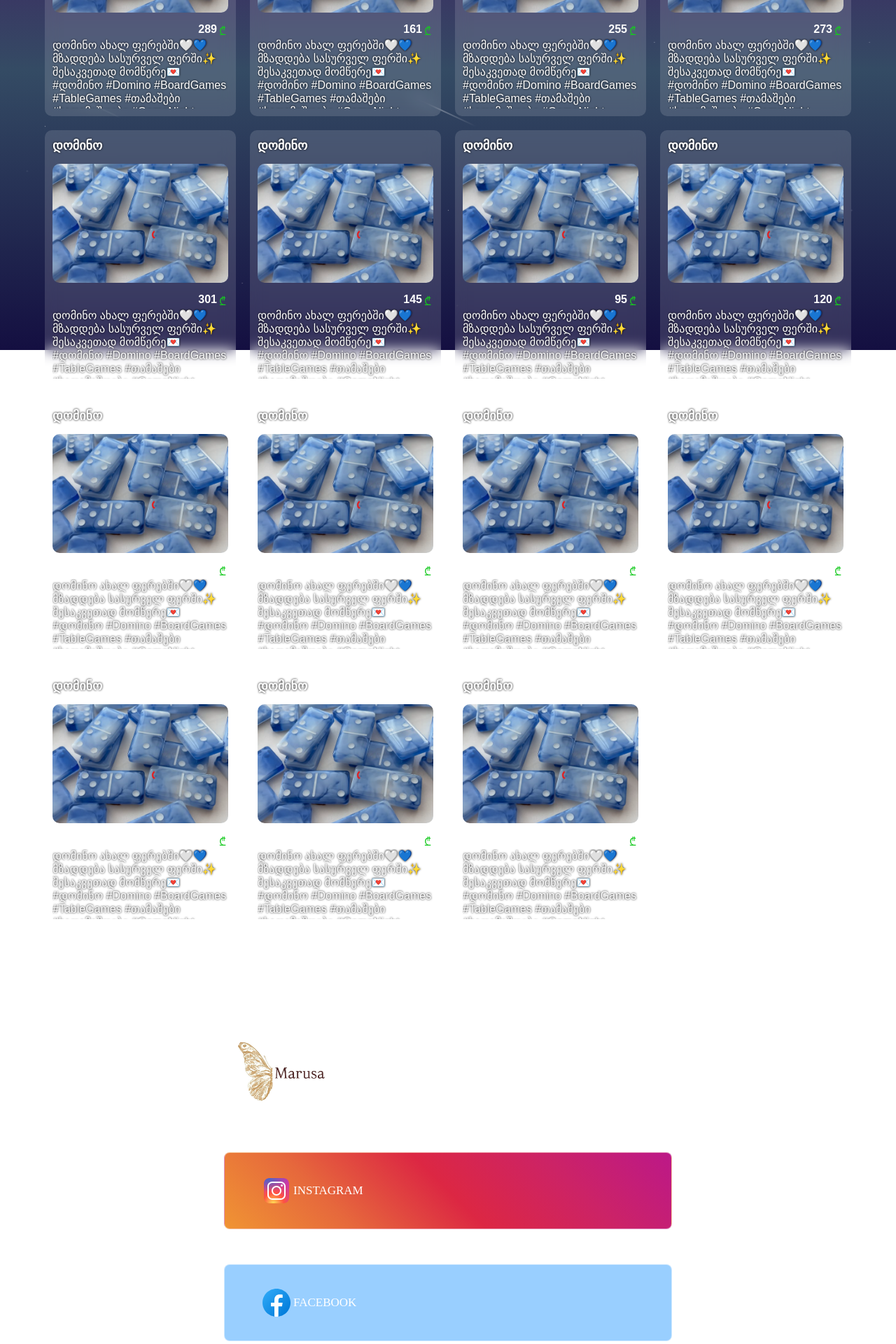
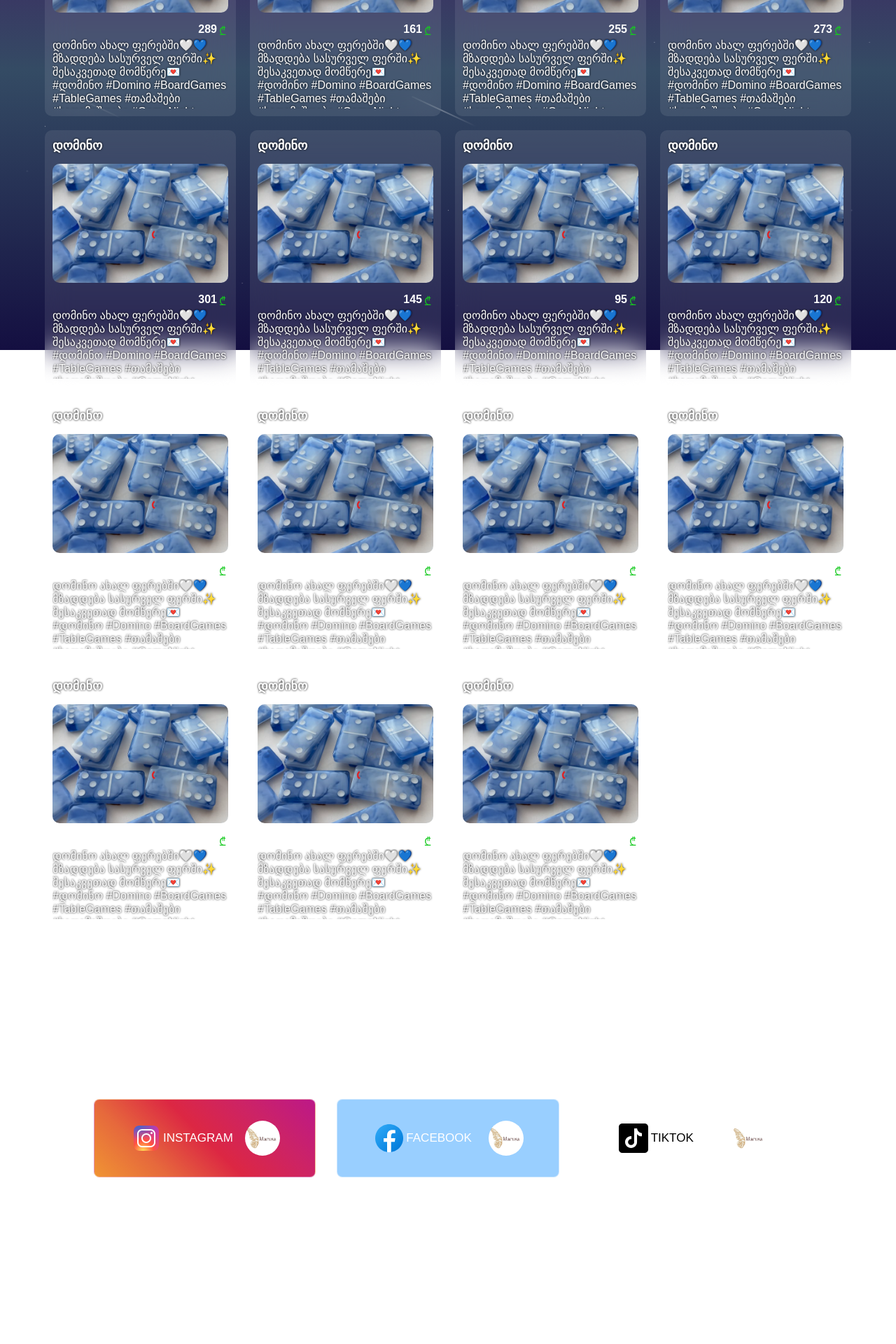
Before and after one commit to Tseretel1/marusa_line, an Angular app in the folder marusa_line/: page / in a window 1280 px wide. Shown: the part 300-2220 px from the top of the page at 70% size. After the commit the page ends 2082 px from the top, so only its background shows below. Built offline with nearby package versions, Linux system fonts and the light colour scheme.

Commit message:
modified footer aligment

```diff
--- a/marusa_line/src/app/layout/footer/footer.component.html
+++ b/marusa_line/src/app/layout/footer/footer.component.html
@@ -1,25 +1,38 @@
   <div class="container">
     <header class="header" data-aos="fade-down">
         <div class="logo-align" >
-            <div class="main-logo">
-                <img src="assets/img/marusa_line.jpg" alt="" class="logo">
-            </div>
+
             <p class="sub-title">გამოგვყევი სოც-ქსელებში!</p>
         </div>
     </header>
     <div class="midlle">
         <div class="link-align">
-            <a class="link-button instagram" href="https://www.instagram.com/marusa__line/" target="_blank" data-aos="fade-left">
+            <a class="link-button instagram" href="https://www.instagram.com/marusa__line/" target="_blank" data-aos="fade-up">
+               <div style="display: flex; align-items: center;">
                  <img src="assets/icons/instagram.svg" alt="">
                   Instagram
+               </div>
+               <div class="main-logo">
+                <img src="assets/img/marusa_line.jpg" alt="" class="logo">
+               </div>
             </a>
-            <a class="link-button facebook"  target="_blank" data-aos="fade-right">
+            <a class="link-button facebook"  target="_blank" data-aos="fade-down">
+                <div style="display: flex; align-items: center;">
                     <img src="assets/icons/facebook.svg" alt="">
                     Facebook
+               </div>
+               <div class="main-logo">
+                <img src="assets/img/marusa_line.jpg" alt="" class="logo">
+            </div>
             </a>
-            <a class="link-button tiktok"data-aos="fade-left">
+            <a class="link-button tiktok"data-aos="fade-up">
+                <div style="display: flex; align-items: center;">
                     <img src="assets/icons/tiktok.svg" alt="" >
                     Tiktok
+               </div>
+               <div class="main-logo">
+                <img src="assets/img/marusa_line.jpg" alt="" class="logo">
+            </div>
             </a>
         </div>
     </div>
--- a/marusa_line/src/app/layout/footer/footer.component.scss
+++ b/marusa_line/src/app/layout/footer/footer.component.scss
@@ -1,7 +1,7 @@
 html,body{
     width: 100%;
     height: 100%;
-    padding: 0px;
+    padding: 50px 0px 0px 0px;
     font-family:'Lucida Sans', 'Lucida Sans Regular', 'Lucida Grande', 'Lucida Sans Unicode', Geneva, Verdana, sans-serif;
     margin: 0px;
 }
@@ -11,21 +11,22 @@ html,body{
     height: 100%;
     display: flex;
     flex-direction: column;
-    gap: 30px;
-    padding: 20px 0px;
+    backdrop-filter: blur(50px);
 }
 .link-align{
     display: flex;
-    flex-direction: column;
-    gap: 50px;
-    width: 50%;
+    gap: 30px;
+    width: 90%;
     align-items: center;
+    padding: 70px;
 }
 .midlle{
     width: 100%;
     display: flex;
     justify-content: center;
     align-items: center;
+    padding: 30px 0px;
+    overflow: hidden;
 }
 .header{
     display: flex;
@@ -48,16 +49,15 @@ a{
 }
 .logo-align{
     border: 1px solid transparent;
-    width: 50%;
+    width: 90%;
     display: flex;
     padding: 10px;
     border-radius: 10px;
-    animation: 2s mainlogo;
     gap: 20px;
 }
 .main-logo{
-    height: 150px;
-    width: 150px;
+    height: 50px;
+    width: 50px;
     border-radius: 50%;
     display: flex;
     align-items: center;
@@ -72,16 +72,17 @@ a{
     object-fit: cover;
 }
 
-
+.link-button{
+    display: flex;
+    align-items: center;
+    justify-content: space-between;
+}
 
 
 @media screen and (max-width: 900px){
     .link-align{
         width: 90%;
-    }
-    .logo-align{
         flex-direction: column;
-        width: 90%;
     }
 }
 
@@ -89,12 +90,4 @@ a{
     .header{
         height: 100%;
     }
-
-    .sub-title{
-        display: none;
-    }
-    .main-logo{
-        width: 200px;
-        height: 200px;
-    }
 }
--- a/marusa_line/src/app/layout/header/header.component.scss
+++ b/marusa_line/src/app/layout/header/header.component.scss
@@ -22,8 +22,8 @@
                 gap: 15px;
                 .logo-container{
                     overflow: hidden;
-                    width: 70px;
-                    height: 70px;
+                    width: 60px;
+                    height: 60px;
                     border-radius: 50%;
                     box-shadow: 0px 5px 10px rgba(0, 0, 0, 0.158);
                     .logo{
--- a/marusa_line/src/app/shared/components/cards/cards.component.scss
+++ b/marusa_line/src/app/shared/components/cards/cards.component.scss
@@ -4,8 +4,8 @@
     padding: 10px;
     border-radius: 10px;
     overflow: hidden;
-    background-color: rgba(255, 255, 255, 0.137);
-    backdrop-filter: blur(10px);
+    background-color: rgba(255, 255, 255, 0.092);
+    backdrop-filter: blur(20px);
     gap: 15px;
     font-family: sans-serif;
     transition: 0.3s;
--- a/marusa_line/src/styles.scss
+++ b/marusa_line/src/styles.scss
@@ -16,6 +16,7 @@ ul{
     margin: 0;
     padding: 0;
     box-sizing: border-box;
+    font-family: sans-serif;
   }
   .background{
     background: linear-gradient(to bottom, #470461, #344b64 , #140f41);
```
Lines whose indentation alone changed are shown as unchanged.
